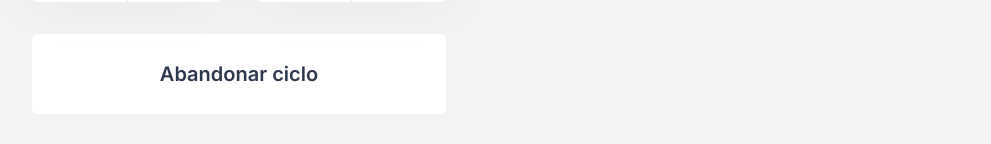
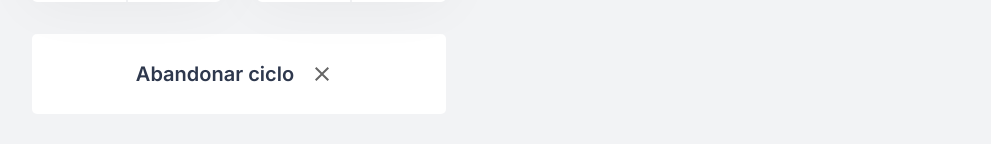
Before and after one commit to matheus-germano/moveit-nlw4, a Next.js app: page / in a window 1280 px wide. Both pictures are taken after a click on the button "Iniciar um ciclo". Shown: the part 562-706 px from the top of the page, without its empty margins (144-1135 px from the left). Built offline with nearby package versions, Linux system fonts and the light colour scheme.

Commit message:
Countdown buttons done

```diff
--- a/src/components/Countdown.tsx
+++ b/src/components/Countdown.tsx
@@ -57,6 +57,7 @@
           className={styles.countdownButton}
         >
           Ciclo encerrado
+          <img src="icons/check_circle.svg" alt=""/>
         </button>
       ) : (
         <>
@@ -67,6 +68,7 @@
               onClick={resetCountdown}
             >
               Abandonar ciclo
+              <img src="icons/close.svg" alt=""/>
             </button>
           ) : (
             <button
--- a/src/styles/components/Countdown.module.css
+++ b/src/styles/components/Countdown.module.css
@@ -76,8 +76,14 @@
   color: var(--white);
 }
 
+.countdownButton img {
+  margin-left: 0.5rem;
+}
+
 .countdownButton:disabled {
   background: var(--white);
   color: var(--text);
   cursor: not-allowed;
+
+  border-bottom: 5px solid var(--green);
 }
```
Also changed, not shown: public/icons/check_circle.svg (added).
